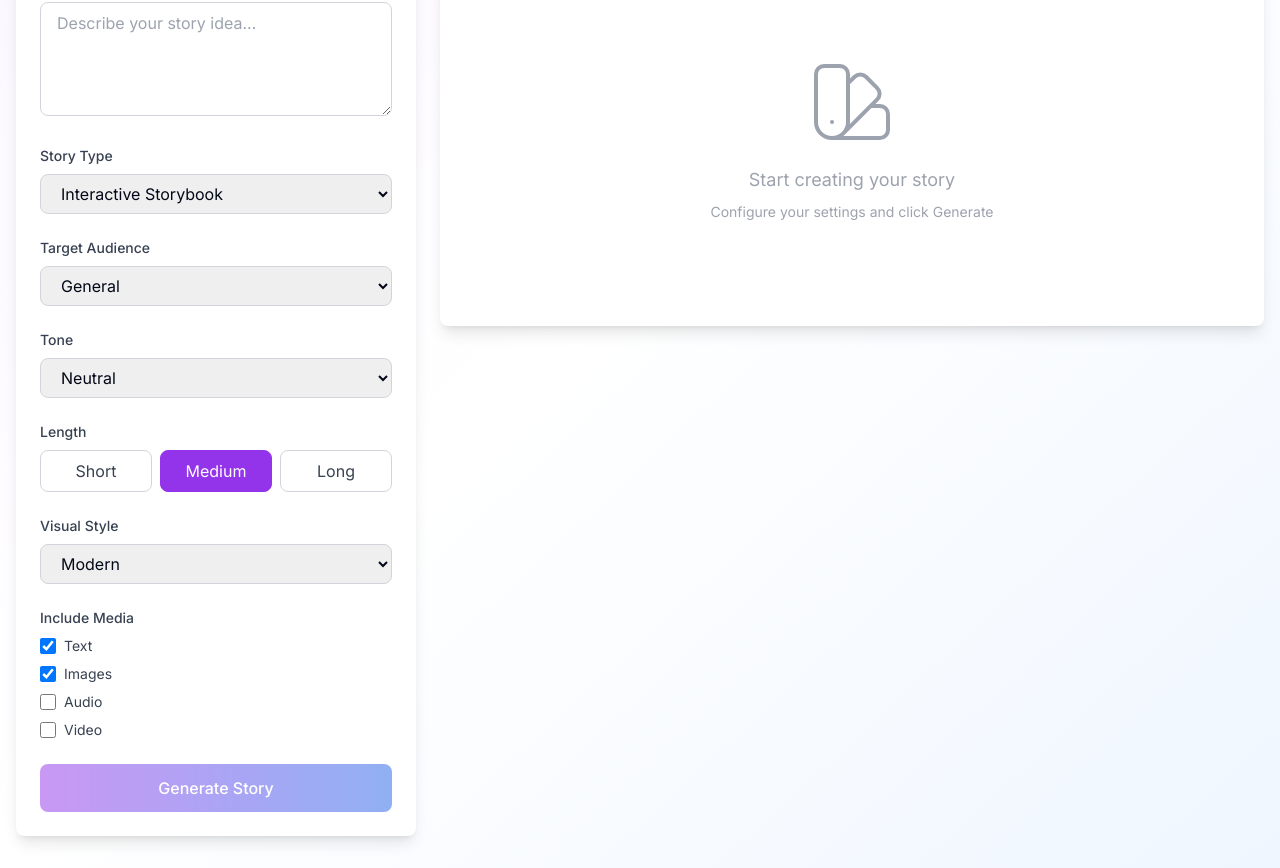
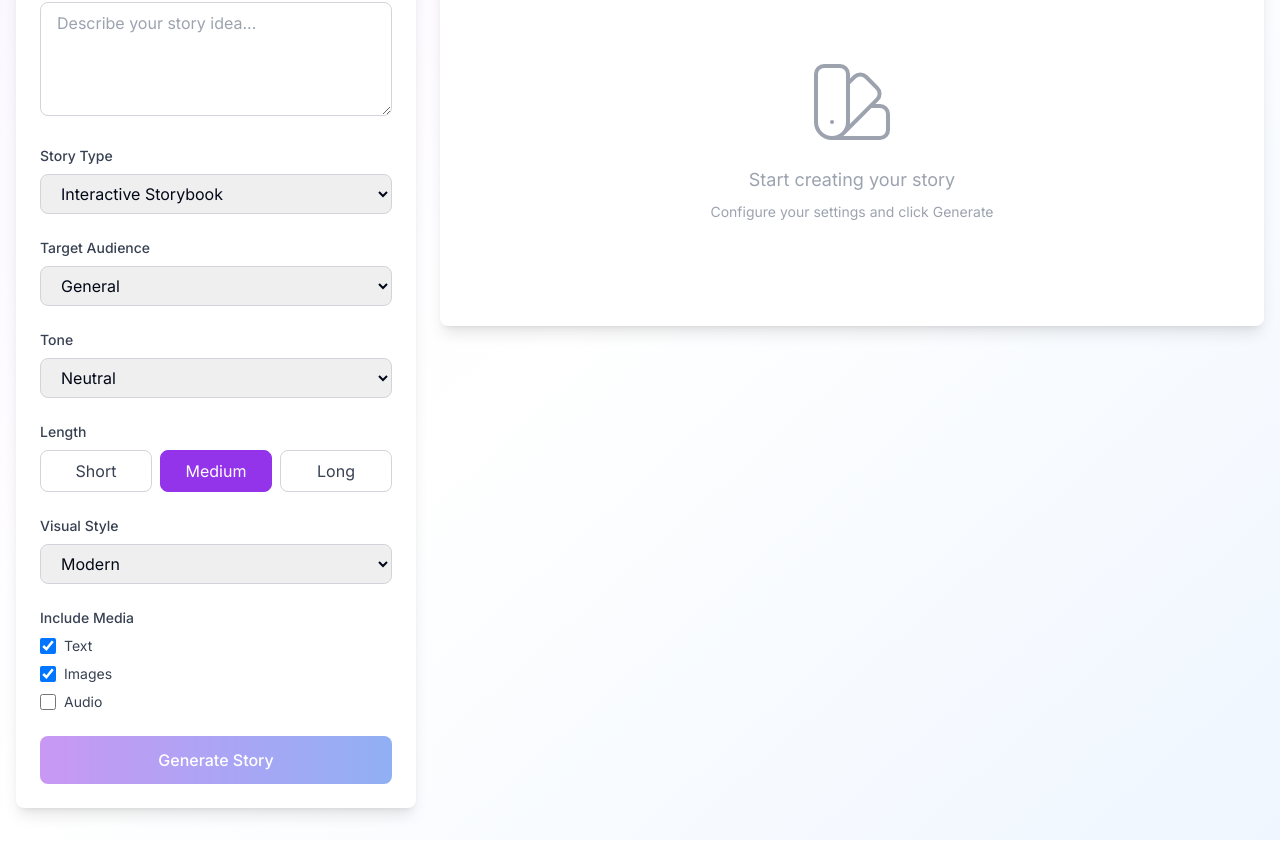
Before and after one commit to stevenchendan/futureArtist, a Next.js app in the folder frontend/: page / in a window 1280 px wide. Shown: the part 306-1174 px from the top of the page. After the commit the page ends 1146 px from the top, so only its background shows below. Built offline with nearby package versions, Linux system fonts and the light colour scheme.

Commit message:
remove video option due to long waiting time

```diff
--- a/frontend/src/components/ControlPanel/index.tsx
+++ b/frontend/src/components/ControlPanel/index.tsx
@@ -167,7 +167,6 @@ export default function ControlPanel({ onGenerate, isGenerating }: ControlPanelP
               { value: 'text', label: 'Text' },
               { value: 'images', label: 'Images' },
               { value: 'audio', label: 'Audio' },
-              { value: 'video', label: 'Video' },
             ].map((media) => (
               <label key={media.value} className="flex items-center">
                 <input
```
